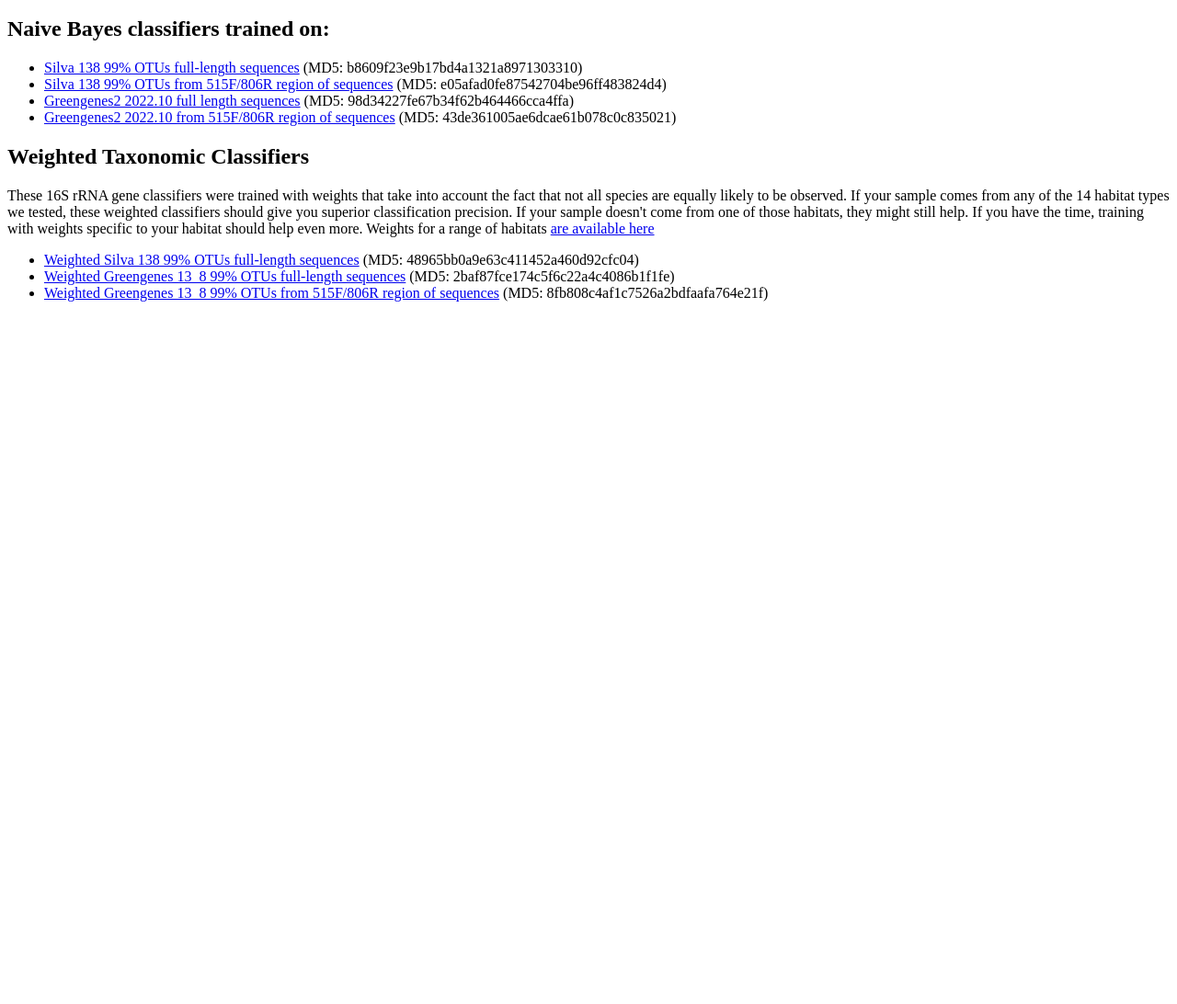
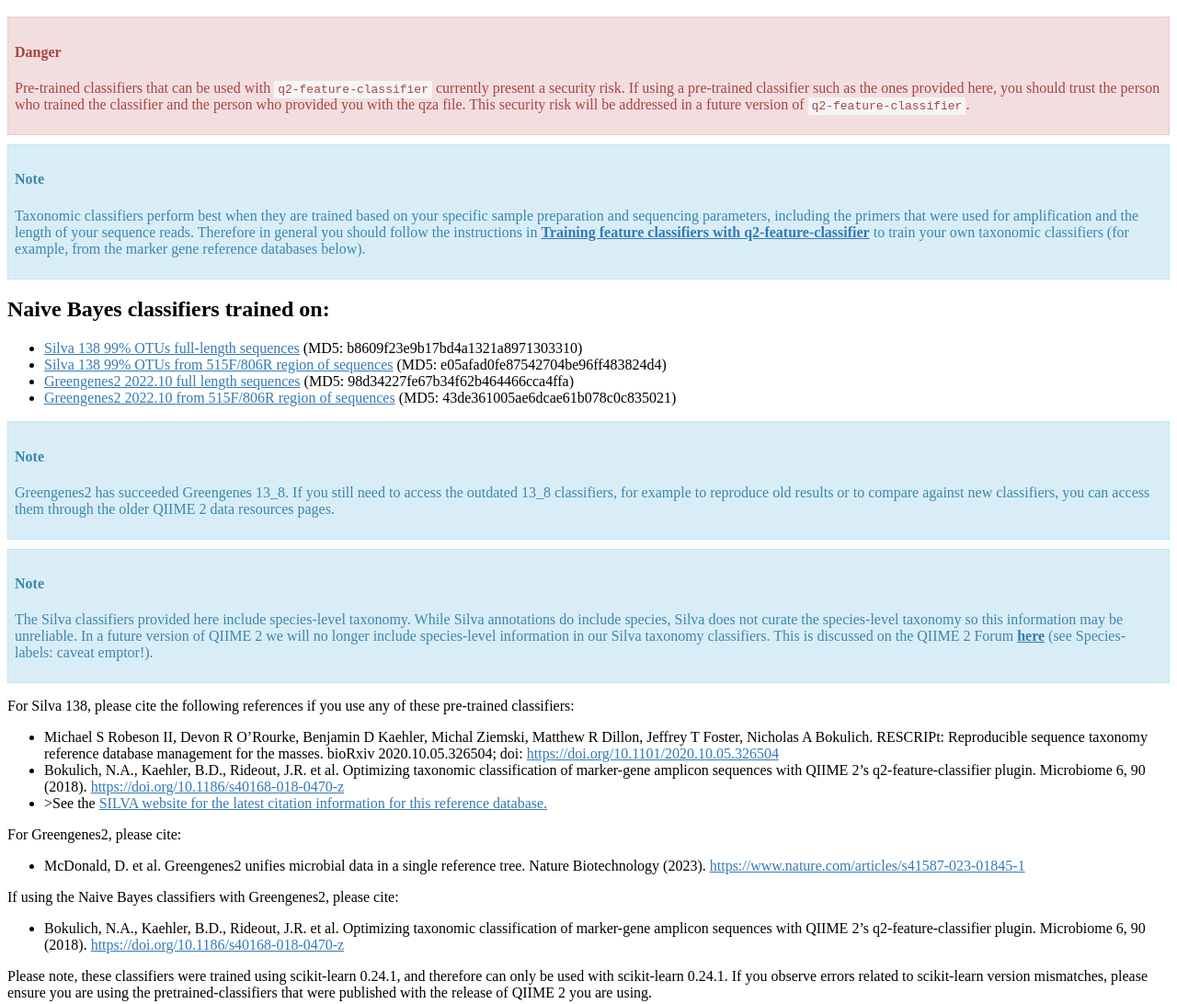
Before and after one commit to qiime2/resources, a plain HTML site: page index.html in a window 1280 px wide. Shown: the part 48-1140 px from the top of the page at 92% size. Before the commit the page ends 800 px from the top, so only its background shows below. Drawn offline with Linux system fonts and the light colour scheme.

Commit message:
Basic content and styling

```diff
--- a/index.html
+++ b/index.html
@@ -1,4 +1,28 @@
 <h1>Taxonomy classifiers for use with q2-feature-classifier</h1>
+
+<div class="danger panel">
+    <h4>Danger</h4>
+    <p>
+        Pre-trained classifiers that can be used with <span class="code">q2-feature-classifier</span> currently
+        present a security risk. If using a pre-trained classifier such as the ones
+        provided here, you should trust the person who trained the classifier and
+        the person who provided you with the qza file. This security risk will be
+        addressed in a future version of <span class="code">q2-feature-classifier</span>.
+    </p>
+</div>
+
+<div class="note panel">
+    <h4>Note</h4>
+    <p>
+        Taxonomic classifiers perform best when they are trained based on your
+        specific sample preparation and sequencing parameters, including the primers
+        that were used for amplification and the length of your sequence reads.
+        Therefore in general you should follow the instructions in
+        <a class="note_a" href="https://docs.qiime2.org/2024.2/tutorials/feature-classifier/">Training feature classifiers with q2-feature-classifier</a>
+        to train your own taxonomic classifiers
+        (for example, from the marker gene reference databases below).
+    </p>
+</div>
 
 <h2>Naive Bayes classifiers trained on:</h2>
 <ul>
@@ -7,6 +31,51 @@
     <li><a href="https://data.qiime2.org/classifiers/greengenes/gg_2022_10_backbone_full_length.nb.qza">Greengenes2 2022.10 full length sequences</a> (MD5: 98d34227fe67b34f62b464466cca4ffa)</li>
     <li><a href="https://data.qiime2.org/classifiers/greengenes/gg_2022_10_backbone.v4.nb.qza">Greengenes2 2022.10 from 515F/806R region of sequences</a> (MD5: 43de361005ae6dcae61b078c0c835021)</li>
 </ul>
+
+<div class="note panel">
+    <h4>Note</h4>
+    <p>
+        Greengenes2 has succeeded Greengenes 13_8. If you still need to access
+        the outdated 13_8 classifiers, for example to reproduce old results or
+        to compare against new classifiers, you can access them through the older
+        QIIME 2 data resources pages.
+    </p>
+</div>
+
+<div class="note panel">
+    <h4>Note</h4>
+    <p>
+        The Silva classifiers provided here include species-level taxonomy. While
+        Silva annotations do include species, Silva does not curate the species-level
+        taxonomy so this information may be unreliable. In a future version of
+        QIIME 2 we will no longer include species-level information in our Silva
+        taxonomy classifiers. This is discussed on the QIIME 2 Forum
+        <a class="note_a" href="https://forum.qiime2.org/t/processing-filtering-and-evaluating-the-silva-database-and-other-reference-sequence-data-with-rescript/15494#heading--second-header">here</a>
+        (see Species-labels: caveat emptor!).
+    </p>
+</div>
+
+<p>For Silva 138, please cite the following references if you use any of these pre-trained classifiers:</p>
+<ul>
+    <li>Michael S Robeson II, Devon R O’Rourke, Benjamin D Kaehler, Michal Ziemski, Matthew R Dillon, Jeffrey T Foster, Nicholas A Bokulich. RESCRIPt: Reproducible sequence taxonomy reference database management for the masses. bioRxiv 2020.10.05.326504; doi: <a href="https://doi.org/10.1101/2020.10.05.326504">https://doi.org/10.1101/2020.10.05.326504</a></li>
+    <li>Bokulich, N.A., Kaehler, B.D., Rideout, J.R. et al. Optimizing taxonomic classification of marker-gene amplicon sequences with QIIME 2’s q2-feature-classifier plugin. Microbiome 6, 90 (2018). <a href="https://doi.org/10.1186/s40168-018-0470-z">https://doi.org/10.1186/s40168-018-0470-z</a></li>
+    <li>>See the <a href="https://www.arb-silva.de/">SILVA website for the latest citation information for this reference database.</a></li>
+</ul>
+<p>For Greengenes2, please cite:<p>
+<ul>
+    <li>McDonald, D. et al. Greengenes2 unifies microbial data in a single reference tree. Nature Biotechnology (2023). <a href="https://www.nature.com/articles/s41587-023-01845-1">https://www.nature.com/articles/s41587-023-01845-1</a></li>
+</ul>
+<p>If using the Naive Bayes classifiers with Greengenes2, please cite:</p>
+<ul>
+    <li>Bokulich, N.A., Kaehler, B.D., Rideout, J.R. et al. Optimizing taxonomic classification of marker-gene amplicon sequences with QIIME 2’s q2-feature-classifier plugin. Microbiome 6, 90 (2018). <a href="https://www.nature.com/articles/s41587-023-01845-1">https://doi.org/10.1186/s40168-018-0470-z</a></li>
+</ul>
+<p>
+    Please note, these classifiers were trained using scikit-learn 0.24.1, and
+    therefore can only be used with scikit-learn 0.24.1. If you observe errors
+    related to scikit-learn version mismatches, please ensure you are using the
+    pretrained-classifiers that were published with the release of QIIME 2 you
+    are using.
+</p>
 
 <h2>Weighted Taxonomic Classifiers</h2>
 <p>
@@ -24,3 +93,62 @@
     <li><a href="https://data.qiime2.org/2024.2/common/gg-13-8-99-nb-weighted-classifier.qza">Weighted Greengenes 13_8 99% OTUs full-length sequences</a> (MD5: 2baf87fce174c5f6c22a4c4086b1f1fe)</li>
     <li><a href="https://data.qiime2.org/2024.2/common/gg-13-8-99-515-806-nb-weighted-classifier.qza">Weighted Greengenes 13_8 99% OTUs from 515F/806R region of sequences</a> (MD5: 8fb808c4af1c7526a2bdfaafa764e21f)</li>
 </ul>
+
+<div class="note panel">
+    <h4>Note</h4>
+    <p>
+        The Silva classifiers provided here include species-level taxonomy. While
+        Silva annotations do include species, Silva does not curate the species-level
+        taxonomy so this information may be unreliable. In a future version of
+        QIIME 2 we will no longer include species-level information in our Silva
+        taxonomy classifiers. This is discussed on the QIIME 2 Forum
+        <a class="note_a" href="https://forum.qiime2.org/t/processing-filtering-and-evaluating-the-silva-database-and-other-reference-sequence-data-with-rescript/15494#heading--second-header">here</a>
+        (see Species-labels: caveat emptor!).
+    </p>
+</div>
+
+<p>Please cite the following reference, in addition to those listed above, if you use any of these weighted pre-trained classifiers:</p>
+<ul>
+    <li>, B.D., Bokulich, N.A., McDonald, D. et al. Species abundance information improves sequence taxonomy classification accuracy. Nature Communications 10, 4643 (2019). <a href="https://doi.org/10.1038/s41467-019-12669-6">https://doi.org/10.1038/s41467-019-12669-6</a></li>
+</ul>
+
+<style>
+    .code {
+        background-color: #F5F5F5;
+        font-family: monospace;
+        padding-top: 2px;
+        padding-right: 4px;
+        padding-bottom: 2px;
+        padding-left: 4px;
+    }
+
+    .panel {
+        padding: 7px;
+        margin-top: 10px;
+        margin-bottom: 10px;
+    }
+
+    .danger {
+        color: #A94442;
+        background-color: #F2DeDe;
+        border: 1px solid #EBCCCC;
+    }
+
+    .note {
+        color: #3A87AD;
+        background-color: #D9EDF7;
+        border: 1px solid #BCE8F1;
+    }
+
+    .note_a {
+        font-weight: 700;
+    }
+
+    a {
+        color: #337AB7;
+    }
+
+    a:hover {
+        color: #23527C;
+    }
+</style>
```
